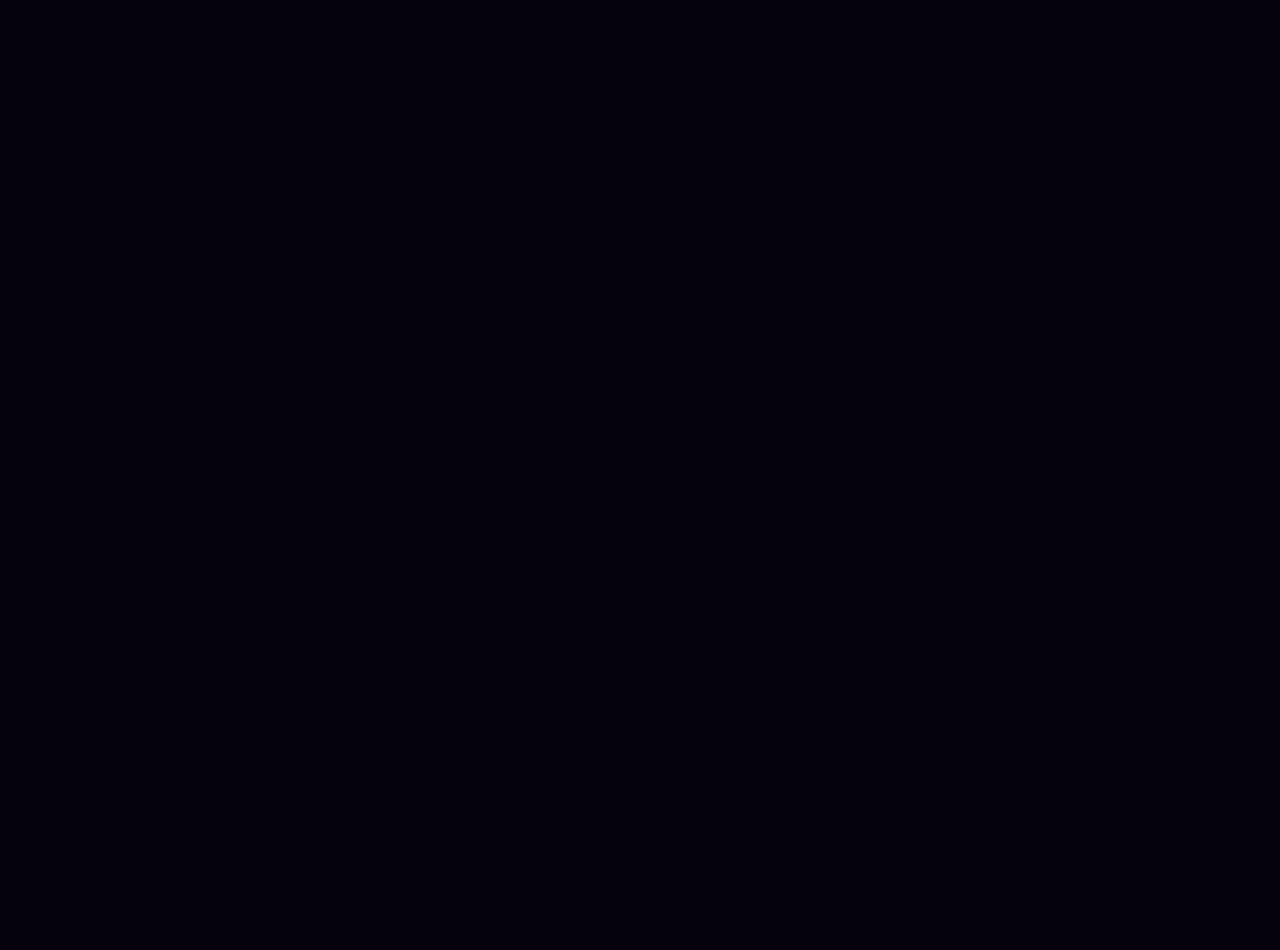
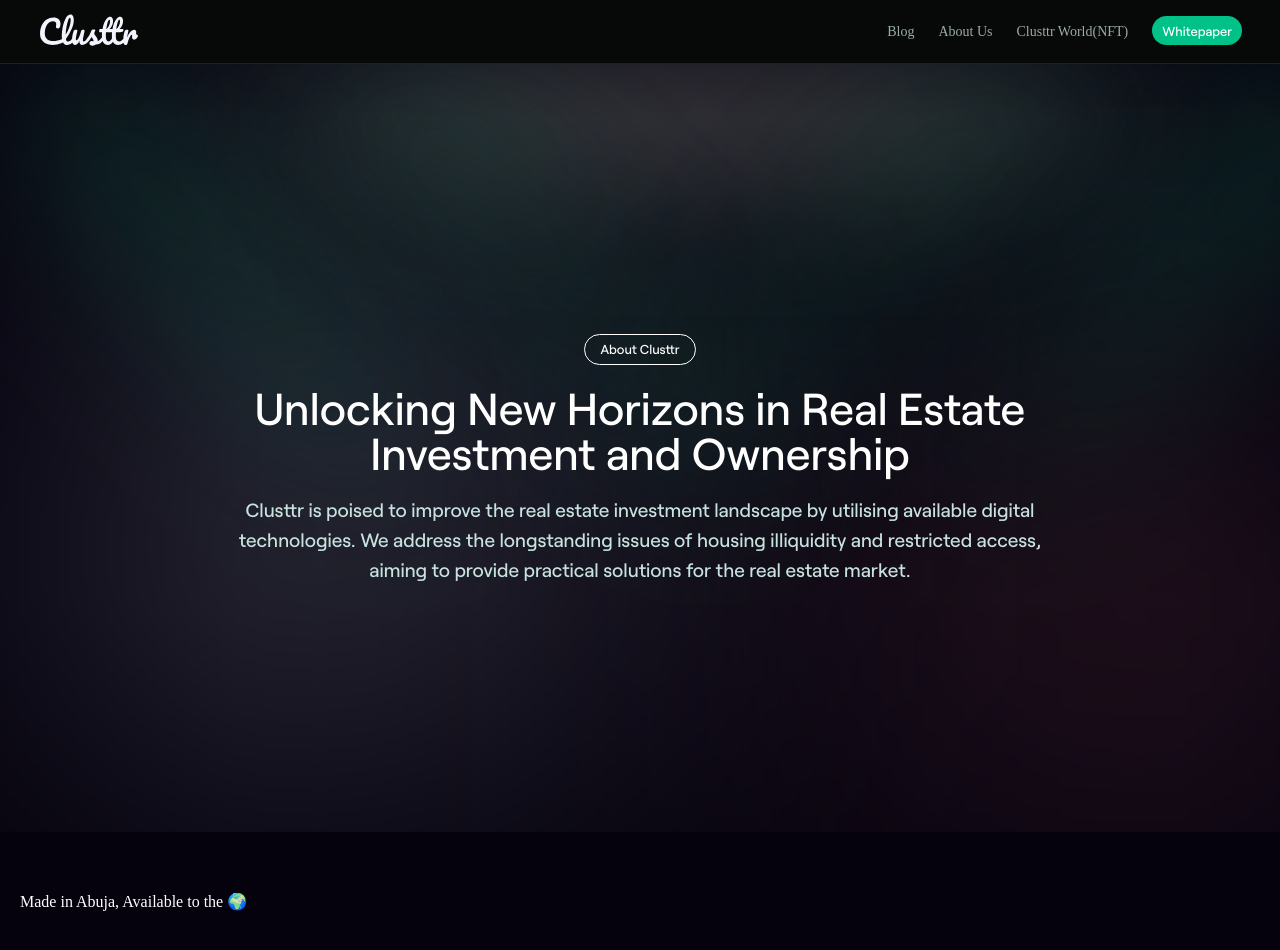
Before and after one commit to Clusttr/clusttr-web, a React (Vite) app: page /about-us in a window 1280 px wide. Before the commit this address had no page. Shown: the top 950 px of the page. Before the commit the page ends 800 px from the top, so only its background shows below. Built offline with nearby package versions, Linux system fonts and the light colour scheme; a web font is replaced by a local one.

Commit message:
Finished the first design for the about us and made minor changes to the HEADER

```diff
--- a/src/App.tsx
+++ b/src/App.tsx
@@ -1,25 +1,30 @@
-import styled from "styled-components";
+import styled from 'styled-components';
 import { BrowserRouter as Router, Routes, Route } from 'react-router-dom';
 // import Spline from "@splinetool/react-spline";
-import NavBar from "./views/components/nev_bar";
-import HeroView from "./views/landing_page/hero";
-import Features from "./views/landing_page/features";
-import Social from "./views/landing_page/social_proof";
-import Landing from "./views/landing";
+import NavBar from './views/components/nev_bar';
+import HeroView from './views/landing_page/hero';
+import Features from './views/landing_page/features';
+import Social from './views/landing_page/social_proof';
+import Landing from './views/landing';
+import About from './views/about_us/About.tsx';
 
 function App() {
 	return (
 		<Router>
 			<Routes>
 				<Route path="/" element={<Landing />} />
-        <Route path="/former" element={
+				<Route path="/about-us" element={<About />} />
+				<Route
+					path="/former"
+					element={
 						<Base>
 							<NavBar />
 							<HeroView />
 							<Features />
 							<Social />
 						</Base>
-        } />
+					}
+				/>
 			</Routes>
 		</Router>
 	);
--- a/src/views/Footer.tsx
+++ b/src/views/Footer.tsx
@@ -16,7 +16,7 @@ const Style = styled.footer`
 	& .made-in-abuja {
 		color: white;
 		text-align: center;
-		margin: 32px 20px;
+		margin: 62px 20px;
 
 		@media (min-width: 400px) {
 			text-align: left;
--- a/src/views/Header.tsx
+++ b/src/views/Header.tsx
@@ -36,7 +36,9 @@ function Header() {
 		<>
 			<Style>
 				<div>
-					<Logo width={state.width} height={state.height} />
+					<Link to="/">
+						<Logo width={state.width} height={state.height} />
+					</Link>
 				</div>
 				<div>
 					<div className="menu-links">
@@ -45,7 +47,7 @@ function Header() {
 								<a>Blog</a>
 							</li>
 							<li>
-								<Link to="/">About Us</Link>
+								<Link to="/about-us">About Us</Link>
 							</li>
 							<li>
 								<a>Clusttr World(NFT)</a>
@@ -73,7 +75,7 @@ function Header() {
 						<a>Blog</a>
 					</li>
 					<li>
-						<Link to="/">About Us</Link>
+						<Link to="/about-us">About Us</Link>
 					</li>
 					<li>
 						<a>Clusttr World(NFT)</a>
@@ -107,7 +109,8 @@ const Style = styled.header`
 	display: flex;
 	justify-content: space-between;
 	align-items: center;
-	padding: 16px;
+	padding: 14px;
+	padding-left:40px;
 
 	& button#menu {
 		border: none;
--- /dev/null
+++ b/src/views/about_us/About.tsx
@@ -0,0 +1,18 @@
+import styled from 'styled-components';
+import Header from '../Header';
+import Footer from '../Footer';
+import AboutClusttr from './AboutClusttr';
+
+const About = () => {
+	return (
+		<>
+			<Header />
+			<AboutClusttr/>
+			<Footer />
+		</>
+	);
+};
+
+
+
+export default About;
--- /dev/null
+++ b/src/views/about_us/AboutClusttr.tsx
@@ -0,0 +1,84 @@
+import styled from 'styled-components';
+import aboutBG from '../../assets/desktop-about-us-bg.png';
+
+const AboutClusttr = () => {
+	return (
+		<>
+			<Style>
+				<div className="about_clusttr_header_container">
+					<div className="about_clusttr_header">About Clusttr</div>
+				</div>
+
+				<div className="about_clusttr_sub_header">
+					Unlocking New Horizons in Real Estate Investment and Ownership
+				</div>
+				<div className="about_clusttr">
+					Clusttr is poised to improve the real estate investment landscape by
+					utilising available digital technologies. We address the longstanding
+					issues of housing illiquidity and restricted access, aiming to provide
+					practical solutions for the real estate market.
+				</div>
+			</Style>
+		</>
+	);
+};
+
+const Style = styled.div`
+	height: 100vh;
+	text-align: center;
+	background-color: #05020d;
+	color: white;
+	padding: 20px;
+	padding-top: 75px;
+	margin-top: 2rem;
+
+	display: flex;
+	flex-direction: column;
+	justify-content: center;
+	gap: 20px;
+
+	& .about_clusttr_header_container {
+		width: 100%;
+		max-width: 7rem;
+		margin-left: auto;
+		margin-right: auto;
+	}
+
+	& .about_clusttr_header {
+		width: 100%;
+		font-size: 13px;
+		font-weight: 500;
+		font-family: Roobert;
+		border: 1px solid white;
+		border-radius: 20px;
+		padding: 8px;
+	}
+
+	& .about_clusttr_sub_header {
+		font-size: 2.8rem;
+		font-weight: 500;
+		width: 100%;
+		max-width: 80%;
+		margin-left: auto;
+		margin-right: auto;
+	}
+
+	& .about_clusttr {
+		font-size: 1.2rem;
+		font-weight: 500;
+		line-height: 30px;
+		width: 100%;
+		max-width: 65%;
+		margin-left: auto;
+		margin-right: auto;
+		color: #c8e3df;
+	}
+
+	@media (min-width: 400px) {
+		background-image: url(${aboutBG});
+		background-size: cover;
+		background-repeat: no-repeat;
+	}
+`;
+
+export default AboutClusttr;
--- a/src/views/landing/index.tsx
+++ b/src/views/landing/index.tsx
@@ -114,7 +114,6 @@ const Style = styled.div`
 	}
 
 	@media (min-width: 400px) {
-		justify-content: flex-start;
 		padding-top: 205px;
 		background-image: url(/background.png);
 		background-size: cover;
```
Also changed, not shown: src/assets/desktop-about-bg.svg (added), src/assets/desktop-about-us-bg.png (added). Lines whose indentation alone changed are shown as unchanged.
